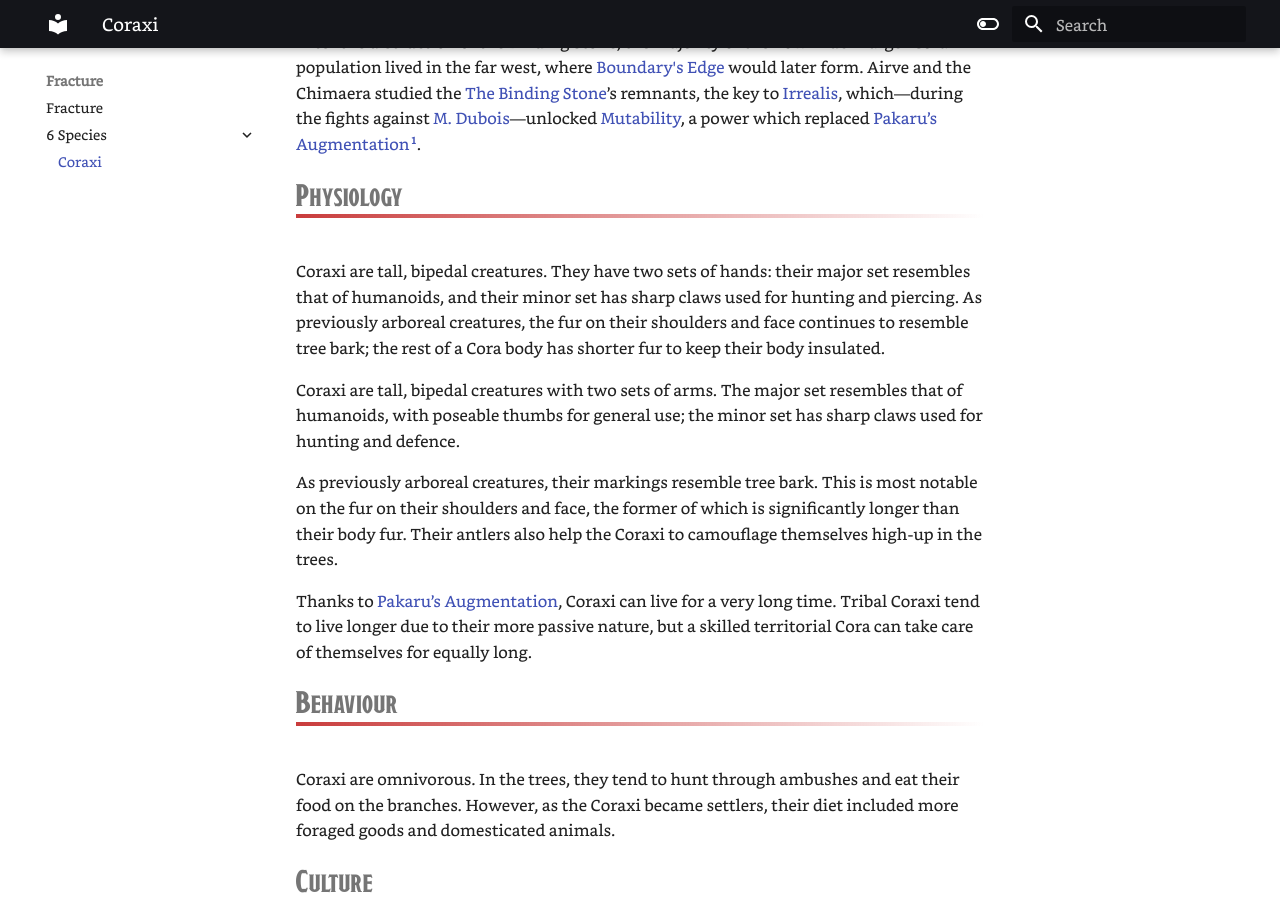
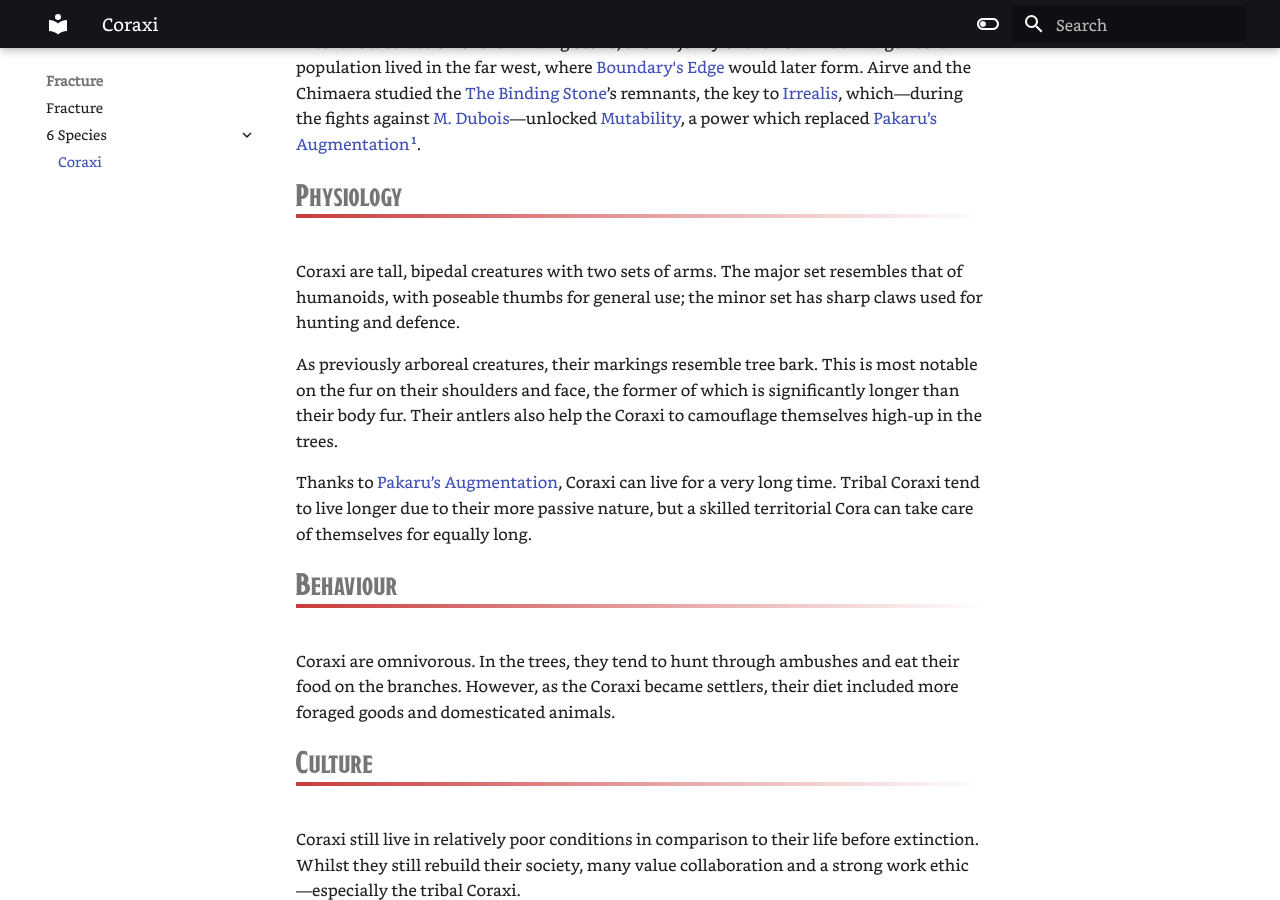
Before and after one commit to fennecpixels/FractureOnline, an MkDocs documentation site: the page built from docs/6 Species/Coraxi.md, in a window 1280 px wide and 900 px high, scrolled down 2416 px. Built offline with MkDocs 1.6.1 and Material for MkDocs 9.7.7, drawn with Linux system fonts in a browser that asks for light colours.

Commit message:
[PUBLISHER] Merge #4

```diff
--- a/docs/6 Species/Coraxi.md
+++ b/docs/6 Species/Coraxi.md
@@ -42,8 +42,6 @@ After the distruction of the Binding Stone, the majority of the now-much-larger
 
 # Physiology
 
-Coraxi are tall, bipedal creatures. They have two sets of hands: their major set resembles that of humanoids, and their minor set has sharp claws used for hunting and piercing. As previously arboreal creatures, the fur on their shoulders and face continues to resemble tree bark; the rest of a Cora body has shorter fur to keep their body insulated.
-
 Coraxi are tall, bipedal creatures with two sets of arms. The major set resembles that of humanoids, with poseable thumbs for general use; the minor set has sharp claws used for hunting and defence.
 
 As previously arboreal creatures, their markings resemble tree bark. This is most notable on the fur on their shoulders and face, the former of which is significantly longer than their body fur. Their antlers also help the Coraxi to camouflage themselves high-up in the trees.
```
